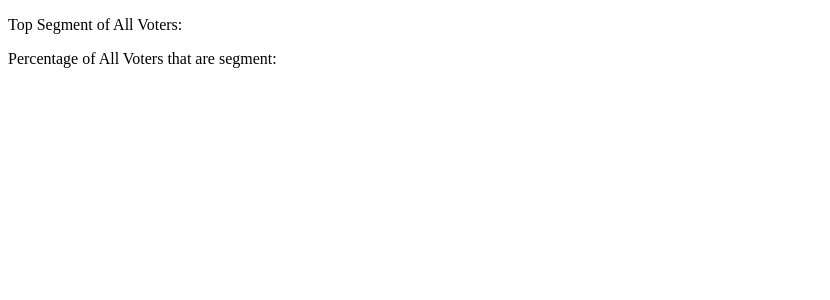
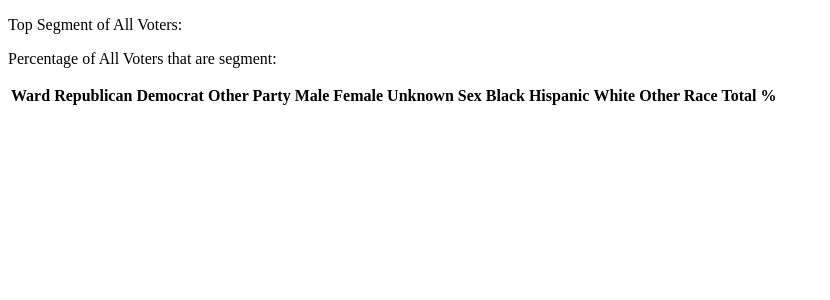
Before and after one commit to focacci/relay-network-take-home-michael-focacci, a React (Create React App) app: page / in a window 1280 px wide. Shown: the top 300 px of the page, without its empty margins (0-830 px from the left). Built offline with nearby package versions, Linux system fonts and the light colour scheme.

Commit message:
Import Section 2 and place inside app #7

```diff
--- a/src/App.js
+++ b/src/App.js
@@ -1,10 +1,12 @@
 import React from 'react';
 import Section1 from './Section1';
+import Section2 from './Section2';
 
 function App() {
   return (
     <div className="App">
       <Section1 />
+      <Section2 />
     </div>
   );
 }
```
